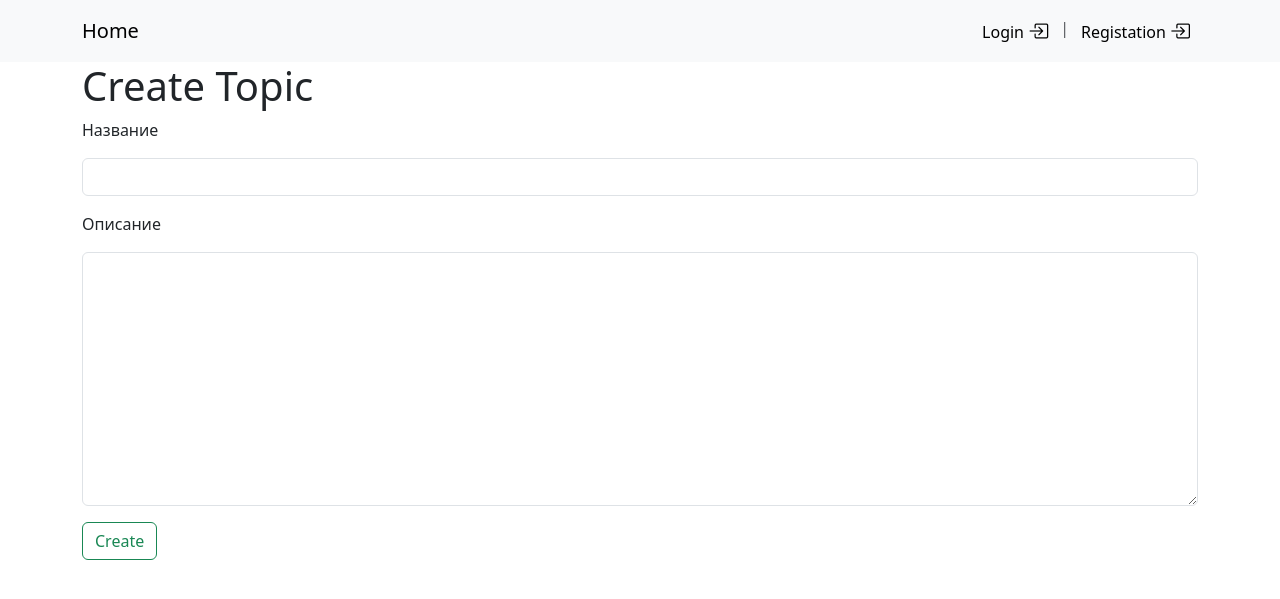
After one commit to Napales/forum, a Django app: page /topic/add/ in a window 1280 px wide. The commit adds this page. Shown: the top 599 px of the page. Run offline with Django 5.2, Linux system fonts and the light colour scheme.

Commit message:
Сделал вывод всех тем, создание темы, детальный просмотр

```diff
--- a/forum/settings.py
+++ b/forum/settings.py
@@ -134,3 +134,7 @@ AUTH_USER_MODEL = 'accounts.MyUser'
 
 MEDIA_URL = '/media/'
 MEDIA_ROOT = Path.joinpath(BASE_DIR, 'uploads')
+
+LOGIN_URL = 'accounts:login'
+LOGIN_REDIRECT_URL = 'webapp:topic_list'
+LOGOUT_REDIRECT_URL = 'webapp:topic_list'
--- a/webapp/templates/base.html
+++ b/webapp/templates/base.html
@@ -16,62 +16,62 @@
 </head>
 <body>
 
-{#<nav class="navbar navbar-expand-lg bg-body-tertiary">#}
-{#    <div class="container">#}
-{#        <a class="navbar-brand" href="{% url 'webapp:project_list' %}">Home</a>#}
-{#        <button class="navbar-toggler" type="button" data-bs-toggle="collapse" data-bs-target="#navbarNav"#}
-{#                aria-controls="navbarNav" aria-expanded="false" aria-label="Toggle navigation">#}
-{#            <span class="navbar-toggler-icon"></span>#}
-{#        </button>#}
-{##}
-{#        {% if user.is_authenticated %}#}
-{#            <div class="collapse navbar-collapse" id="navbarNav">#}
-{#            <ul class="navbar-nav">#}
-{#                {% block nav %}#}
-{#                    <li class="nav-item">#}
-{#                        <a class="nav-link active" aria-current="page" href="{% url 'webapp:project_add' %}">Create#}
-{#                            project</a>#}
-{#                    </li>#}
-{#                {% endblock %}#}
-{#            </ul>#}
-{##}
-{#            <ul class="navbar-nav ms-auto">#}
-{#                <li class="nav-item my-auto ">#}
-{#                    {{ user }}#}
-{#                </li>#}
-{##}
-{#                <span class="mx-2 text-muted mt-2">|</span>#}
-{##}
-{#                <li class="nav-item ">#}
-{#                    <form action="{% url 'accounts:logout' %}" method="post">#}
-{#                        {% csrf_token %}#}
-{#                        <button class="nav-link active " type="submit">#}
-{#                            Logout <i class="bi bi-box-arrow-left fs-5"></i>#}
-{#                        </button>#}
-{#                    </form>#}
-{#                </li>#}
-{#            </ul>#}
-{#        {% else %}#}
-{##}
-{#            <ul class="navbar-nav ms-auto">#}
-{#                <li class="nav-item">#}
-{#                    <a class="nav-link active" href="{% url 'accounts:login' %}">#}
-{#                        Login <i class="bi bi-box-arrow-in-right fs-5"></i>#}
-{#                    </a>#}
-{#                </li>#}
-{##}
-{#                <span class="mx-1 text-muted mt-2">|</span>#}
-{##}
-{#                <li class="nav-item">#}
-{#                    <a class="nav-link active" href="{% url 'accounts:registration' %}">#}
-{#                        Registation <i class="bi bi-box-arrow-in-right fs-5"></i>#}
-{#                    </a>#}
-{#                </li>#}
-{#            </ul>#}
-{#        {% endif %}#}
-{#        </div>#}
-{#    </div>#}
-{#</nav>#}
+<nav class="navbar navbar-expand-lg bg-body-tertiary">
+    <div class="container">
+        <a class="navbar-brand" href="{% url 'webapp:topic_list' %}">Home</a>
+        <button class="navbar-toggler" type="button" data-bs-toggle="collapse" data-bs-target="#navbarNav"
+                aria-controls="navbarNav" aria-expanded="false" aria-label="Toggle navigation">
+            <span class="navbar-toggler-icon"></span>
+        </button>
+
+        {% if user.is_authenticated %}
+            <div class="collapse navbar-collapse" id="navbarNav">
+            <ul class="navbar-nav">
+                {% block nav %}
+                    <li class="nav-item">
+                        <a class="nav-link active" aria-current="page" href="{% url 'webapp:topic_add' %}">Create
+                            topic</a>
+                    </li>
+                {% endblock %}
+            </ul>
+
+            <ul class="navbar-nav ms-auto">
+                <li class="nav-item my-auto ">
+                    {{ user }}
+                </li>
+
+                <span class="mx-2 text-muted mt-2">|</span>
+
+                <li class="nav-item ">
+                    <form action="{% url 'accounts:logout' %}" method="post">
+                        {% csrf_token %}
+                        <button class="nav-link active " type="submit">
+                            Logout <i class="bi bi-box-arrow-left fs-5"></i>
+                        </button>
+                    </form>
+                </li>
+            </ul>
+        {% else %}
+
+            <ul class="navbar-nav ms-auto">
+                <li class="nav-item">
+                    <a class="nav-link active" href="{% url 'accounts:login' %}">
+                        Login <i class="bi bi-box-arrow-in-right fs-5"></i>
+                    </a>
+                </li>
+
+                <span class="mx-1 text-muted mt-2">|</span>
+
+                <li class="nav-item">
+                    <a class="nav-link active" href="{% url 'accounts:registration' %}">
+                        Registation <i class="bi bi-box-arrow-in-right fs-5"></i>
+                    </a>
+                </li>
+            </ul>
+        {% endif %}
+        </div>
+    </div>
+</nav>
 
 
 <div class="container">
--- /dev/null
+++ b/webapp/templates/topics/topic_create.html
@@ -0,0 +1,12 @@
+{% extends 'base.html' %}
+
+{% block nav %}
+{% endblock %}
+
+{% block content %}
+    <h1>Create Topic</h1>
+    <form action="{% url 'webapp:topic_add' %}" method="post">
+        {% include 'partial/form.html' %}
+        <input class="btn btn-outline-success" type="submit" value="Create"/>
+    </form>
+{% endblock %}
--- a/webapp/urls.py
+++ b/webapp/urls.py
@@ -1,8 +1,10 @@
 from django.urls import path
 
-from webapp.views.topics import TopicsListView
+from webapp.views.topics import TopicsListView, TopicCreateView, TopicDetailView
 
 app_name = 'webapp'
 urlpatterns = [
-    path('', TopicsListView.as_view(), name='topics_list'),
+    path('', TopicsListView.as_view(), name='topic_list'),
+    path('topic/add/', TopicCreateView.as_view(), name='topic_add'),
+    path('topic/<int:pk>/', TopicDetailView.as_view(), name='topic_detail'),
 ]
--- a/webapp/views/__init__.py
+++ b/webapp/views/__init__.py
@@ -1 +1 @@
-from webapp.views.topics import TopicsListView
+from webapp.views.topics import TopicsListView, TopicCreateView, TopicDetailView
--- a/webapp/views/topics.py
+++ b/webapp/views/topics.py
@@ -1,8 +1,11 @@
 from urllib.parse import urlencode
 
+from django.contrib.auth.mixins import PermissionRequiredMixin
 from django.db.models import Q
-from django.views.generic import ListView
+from django.urls import reverse_lazy
+from django.views.generic import ListView, CreateView, DetailView
 
+from webapp.forms import TopicForm
 from webapp.forms.search import SearchForm
 from webapp.models import Topic
 
@@ -11,7 +14,7 @@ class TopicsListView(ListView):
     model = Topic
     context_object_name = 'topics'
     paginate_by = 5
-    ordering = ['id']
+    ordering = ['-created_at']
 
     def dispatch(self, request, *args, **kwargs):
         self.form = self.get_search_form()
@@ -38,3 +41,28 @@ class TopicsListView(ListView):
     def get_search_value(self):
         if self.form.is_valid():
             return self.form.cleaned_data['search']
+
+
+class TopicCreateView(CreateView):
+    template_name = 'topics/topic_create.html'
+    model = Topic
+    form_class = TopicForm
+    success_url = reverse_lazy('webapp:topic_list')
+    # permission_required = 'webapp.add_project'
+
+    # def has_permission(self):
+    #     return super().has_permission()
+
+    def form_valid(self, form):
+        form.instance.author = self.request.user
+        return super().form_valid(form)
+
+
+class TopicDetailView(DetailView):
+    template_name = 'topics/topic_detail.html'
+    model = Topic
+    context_object_name = 'topic'
+    # permission_required = 'webapp.view_project'
+    #
+    # def has_permission(self):
+    #     return super().has_permission() and self.get_object().user.filter(pk=self.request.user.pk).exists()
```
Also changed, not shown: webapp/templates/topics/topic_detail.html (added, +56 -0 lines), webapp/templates/topics/topic_list.html (+18 -18 lines).
